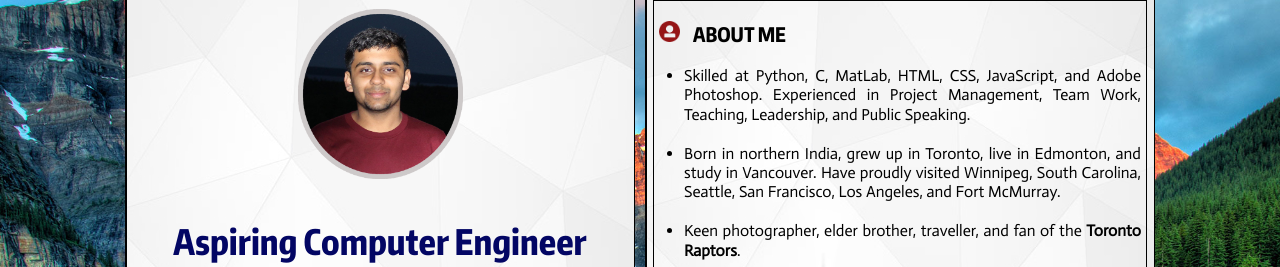
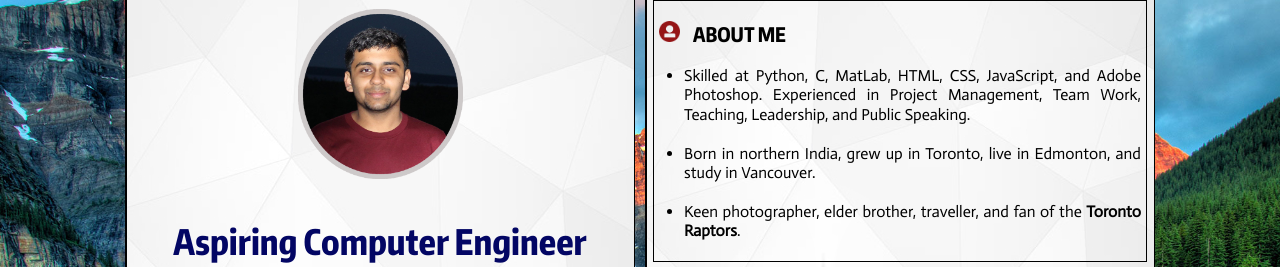
Before and after one commit to ankit1765/Personal-Website-ankitmittal.ca, a plain HTML site: page about.html in a window 1280 px wide. Shown: the part 78-345 px from the top of the page. Drawn offline with Linux system fonts and the light colour scheme.

Commit message:
Edit Content

```diff
--- a/about.html
+++ b/about.html
@@ -85,7 +85,8 @@
 							<ul style="line-height:1.2; margin-left: -15px;">
 
 								<li>Skilled at Python, C, MatLab, HTML, CSS, JavaScript, and Adobe Photoshop. Experienced in Project Management, Team Work, Teaching, Leadership, and Public Speaking.</li>
-								<li>Born in northern India, grew up in Toronto, live in Edmonton, and study in Vancouver. Have proudly visited Winnipeg, South Carolina, Seattle, San Francisco, Los Angeles, and Fort McMurray.</li>
+								<li>Born in northern India, grew up in Toronto, live in Edmonton, and study in Vancouver.</li>
+								<!-- Have proudly visited Winnipeg, South Carolina, Seattle, San Francisco, Los Angeles, and Fort McMurray.-->
 								<li>Keen photographer, elder brother, traveller, and fan of the <a href="https://raptors.com" style="text-decoration: none; color : #000000;"><strong>Toronto Raptors</strong></a>.</li>
 
 							</ul>
```
Also changed, not shown: indexmobile.html (+2 -1 lines).
